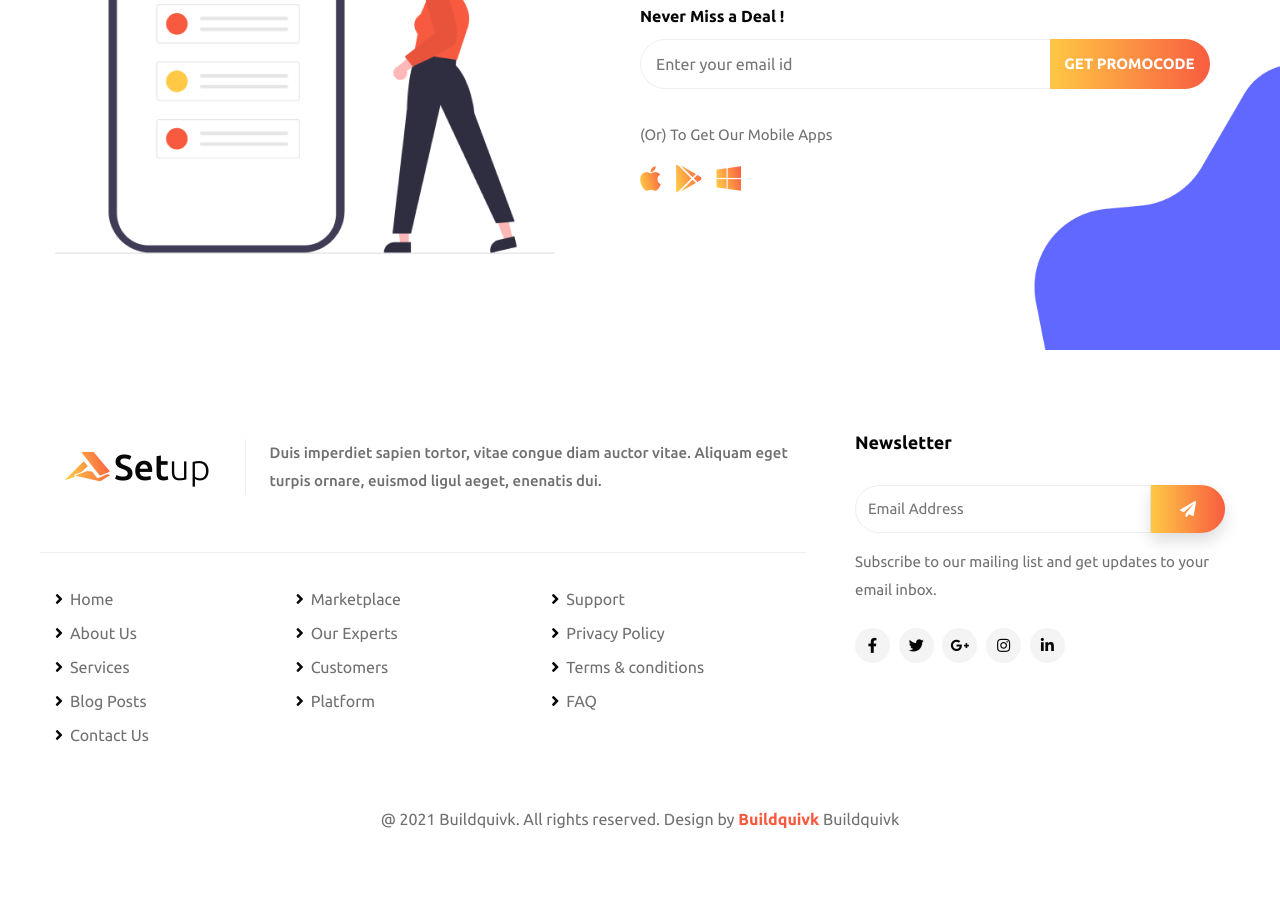
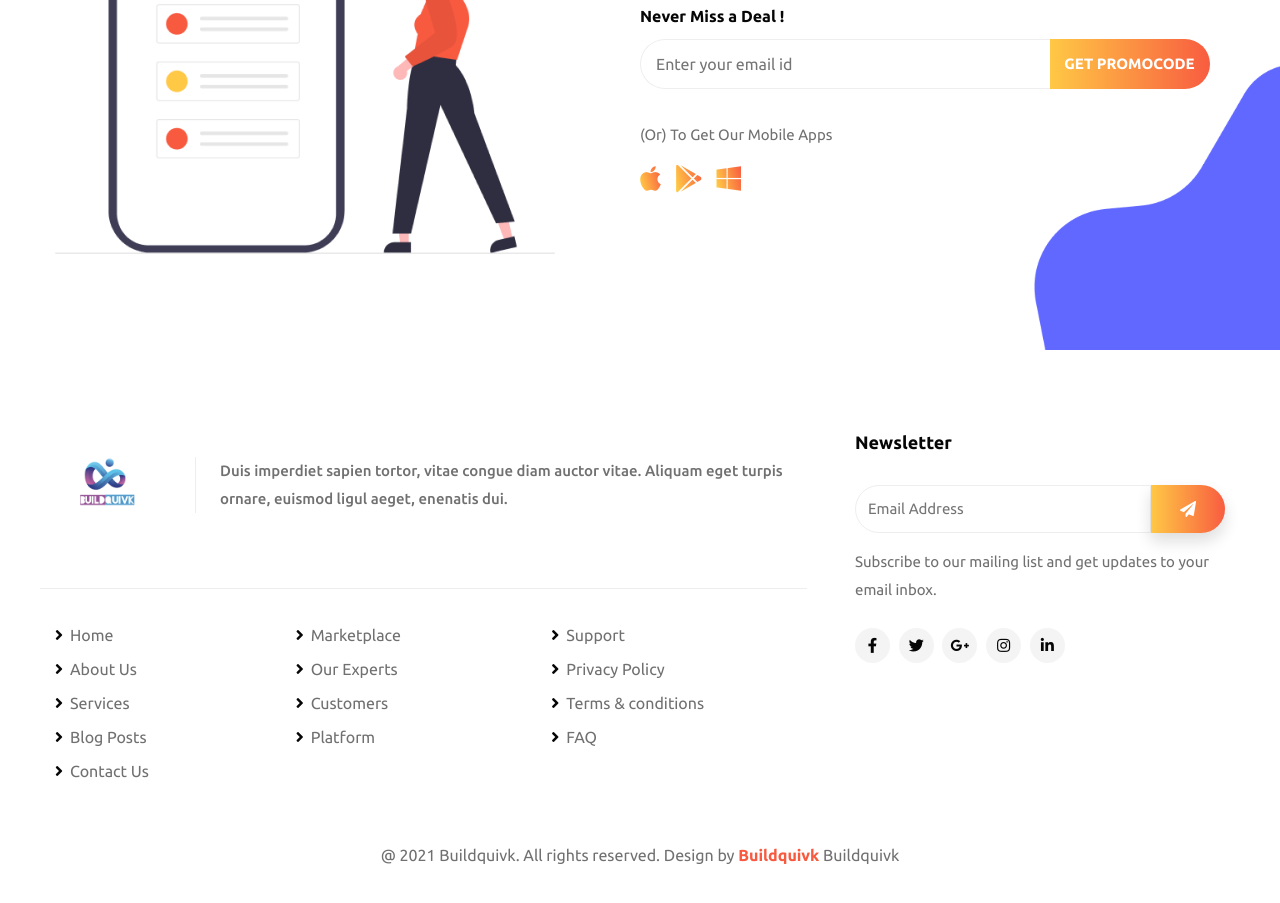
Before and after one commit to Buildquivk/New_buildquivk, a plain HTML site: page index.html in a window 1280 px wide. Shown: the part 4831-5734 px from the top of the page. Before the commit the page ends 5712 px from the top, so only its background shows below. Drawn offline with nearby package versions, Linux system fonts and the light colour scheme.

Commit message:
logo to buildquivk

```diff
--- a/index.html
+++ b/index.html
@@ -531,8 +531,11 @@
                 <div class="row footer-p">
                     <div class="col-lg-8 mt-lg-0 mt-4 pr-lg-5">
                         <div class="d-sm-flex align-items-center top-footer-content mb-5">
-                            <a class="logo d-flex align-items-center" href="index.html"><i
-                                    class="fab fa-accusoft icon-color mr-1"></i>Set<span>up</span></a>
+                            <!--<a class="logo d-flex align-items-center" href="index.html"><i
+                                   </i> class="fab fa-accusoft icon-color mr-1"></i>Set<span>up</span></a> -->
+                                   <a class="navbar-brand" href="#index.html">
+                                    <img src="./assets/images/Logo_p.PNG" alt="Your logo" title="Your logo" style="height: 100px;" />
+                                </a>
                             <p class="top-p ml-sm-4 pl-sm-4 mt-sm-0 mt-2">Duis imperdiet sapien tortor, vitae congue
                                 diam auctor vitae.
                                 Aliquam
```
